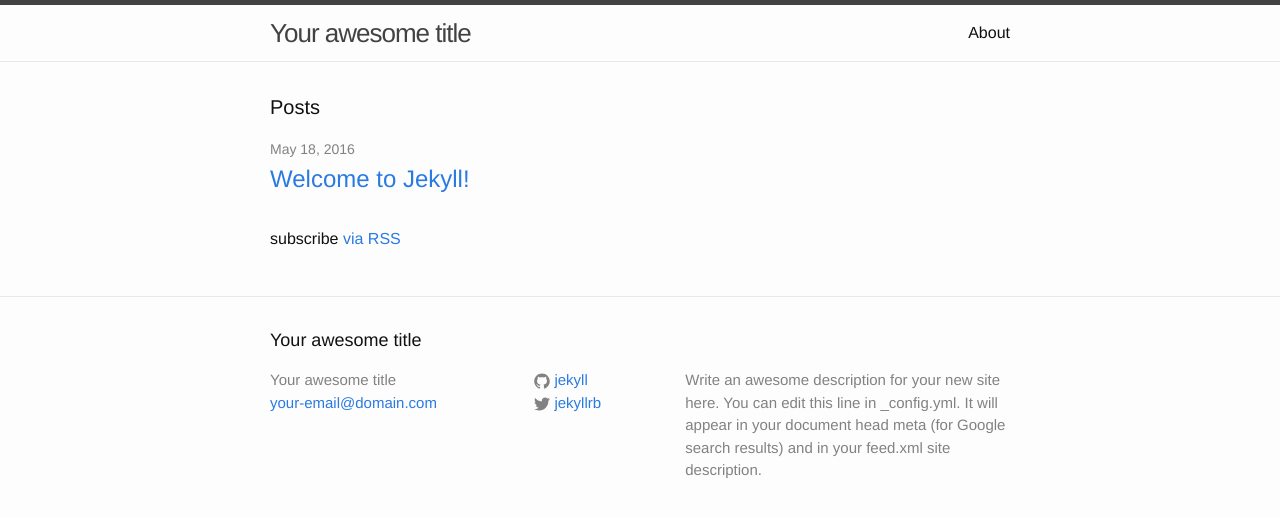
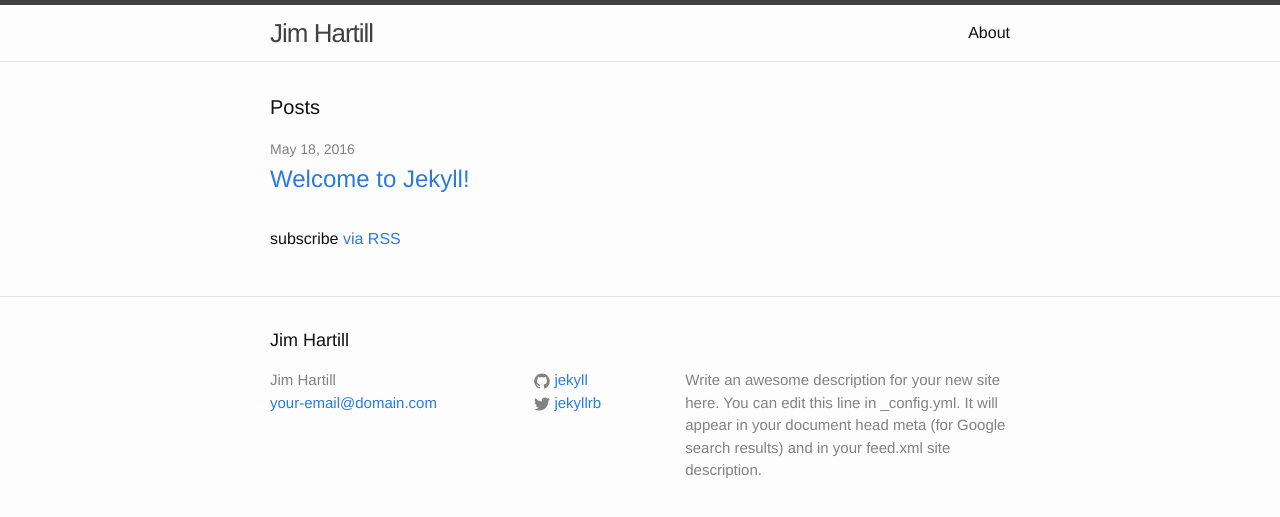
Before and after one commit to jimhartill/jimhartill.github.io, a Jekyll site: the page built from index.html, in a window 1280 px wide. Shown: the top 517 px of the page. Built offline with Jekyll 4.4.1, drawn with Linux system fonts in a browser that asks for light colours.

Commit message:
update title

```diff
--- a/_config.yml
+++ b/_config.yml
@@ -6,7 +6,7 @@
 # 'jekyll serve'. If you change this file, please restart the server process.
 
 # Site settings
-title: Your awesome title
+title: Jim Hartill
 email: your-email@domain.com
 description: > # this means to ignore newlines until "baseurl:"
   Write an awesome description for your new site here. You can edit this
```
